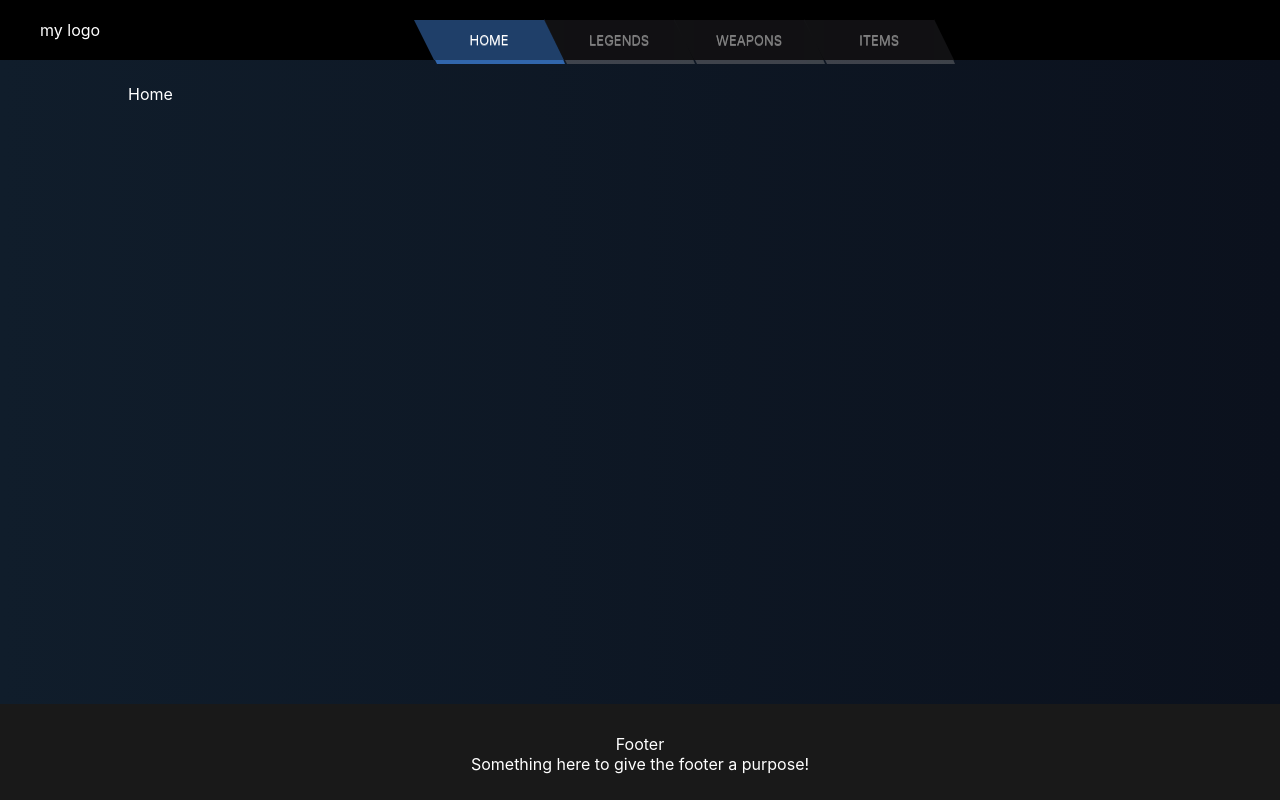
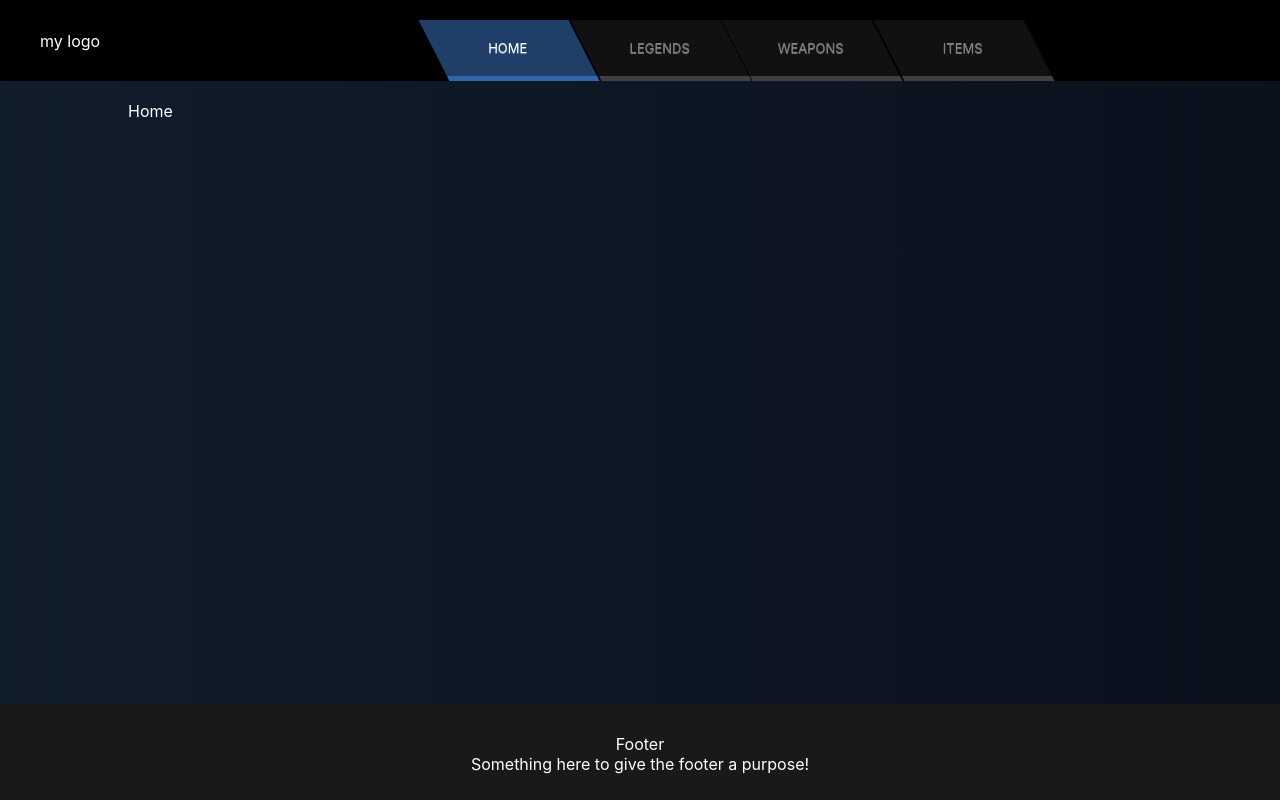
Before and after one commit to Sanins/Apex-legends, a React (Create React App) app: page / in a window 1280 px wide. Built offline with nearby package versions, Linux system fonts and the light colour scheme.

Commit message:
remove lots of after and before and add transform skew

```diff
--- a/src/App.scss
+++ b/src/App.scss
@@ -3,11 +3,6 @@
     display: grid;
     grid-auto-flow: column;
     padding: 0 40px;
-    margin-bottom: 4px;
-
-    // @media only screen and (max-width: 1300px) {
-    //     grid-template-rows: 50px 1fr;
-    // }
 
     @media only screen and (max-width: 1100px) {
         grid-template-columns: 1fr;
--- a/src/components/header/Header.scss
+++ b/src/components/header/Header.scss
@@ -9,7 +9,7 @@
     width: 552px;
     display: grid;
     grid-auto-flow: column;
-    grid-gap: 0.5em;
+    grid-gap: 0.1em;
 
     @media only screen and (max-width: 1100px) {
         width: 100%;
@@ -39,174 +39,55 @@
     }
 
     &__list-item {
+        background-color: #24232879;
+        border-bottom: 5px solid #8382836b;
+        width: 150px;
+        padding: 20px;
+        transform: skew(27deg, 0deg);
         text-decoration: none;
-        width: 110px;
-        cursor: crosshair;
-        position: relative;
-        background: #24232879;
-        line-height: 20px;
-        padding: 10px 3px;
-        list-style-type: none;
+
+        &:hover {
+            background: #1f3f69;
+            border-color: #3166ac;
+
+            & .header__list-item__link {
+                color: #FFFFFF;
+            }
+        }
 
         @media only screen and (max-width: 1100px) {
             background: initial;
             text-align: center;
             width: 100%;
-        }
-
-        &:before {
-            content: "";
-            position: absolute;
-            background: none;
-            border-left: 20px solid transparent;
-            border-right: 0px solid transparent;
-            border-top: 40px solid #24232879;
-            left: -20px;
-            top: 0;
-            z-index: 1;
-
-            @media only screen and (max-width: 1100px) {
-                content: initial;
-            }
-        }
-
-        &:after {
-            content: "";
-            position: absolute;
-            width: 0;
-            height: 0;
-            border-left: 0px solid transparent;
-            border-right: 20px solid transparent;
-            border-bottom: 41px solid #24232879;
-            right: -20px;
-            top: -1px;
-
-            @media only screen and (max-width: 1100px) {
-                content: initial;
-            }
-        }
-
-        &:hover {
-            cursor: pointer;
-            background: #1f3f69;
-
-            @media only screen and (max-width: 1100px) {
-                border: none;
-                background: initial;
-            }
-
-            &:before {
-                left: -19px;
-                border-top-color: #1f3f69;
-            }
-
-            &:after {
-                right: -19px;
-                border-bottom-color: #1f3f69;
-            }
-
-            & .header__list-item__link {
-                color: #FFF;
-
-                &:before {
-                    border-top-color: #3166ac;
-                }
-
-                &:after {
-                    border-bottom-color: #3166ac
-                }
-            }
-
-            & .lala {
-                border-color: #3166ac;
-            }
+            transform: initial;
+            border: none;
         }
 
         &--selected {
             background: #1f3f69;
+            border-color: #3166ac;
 
+            & .header__list-item__link {
+                color: #FFFFFF;
+            }
             @media only screen and (max-width: 1100px) {
                 background: initial;
                 border: none;
                 width: 100%;
             }
-
-            &:before {
-                border-top-color: #1f3f69;
-            }
-
-            &:after {
-                border-bottom-color: #1f3f69;
-            }
-
-            & .header__list-item__link {
-                color: #FFF;
-
-                &:before {
-                    border-top-color: #3166ac;
-                }
-
-                &:after {
-                    border-bottom-color: #3166ac
-                }
-            }
-
-            & .lala {
-                border-color: #3166ac;
-            }
         }
 
         &__link {
-            display: block;
-            text-decoration: none;
+            transform: skew(-27deg, 0deg);
             color: grey;
             text-transform: uppercase;
             text-shadow: 0 1px 0 rgba(255, 255, 255, 0.4);
             text-align: center;
             font-size: 13px;
 
-            &:before {
-                content: "";
-                position: absolute;
-                border-left: 22px solid transparent;
-                border-right: 0px solid transparent;
-                border-top: 44px solid #8382836b;
-                left: -19px;
-                top: 0;
-                z-index: -1;
-
-                @media only screen and (max-width: 1100px) {
-                    content: initial;
-                }
-            }
-
-            &:after {
-                content: "";
-                position: absolute;
-                width: 0;
-                height: 0;
-                border-left: 0px solid transparent;
-                border-right: 18px solid transparent;
-                border-bottom: 44px solid #8382836b;
-                right: -21px;
-                top: 0px;
-                z-index: -1;
-
-                @media only screen and (max-width: 1100px) {
-                    content: initial;
-                }
+            @media only screen and (max-width: 1100px) {
+                transform: initial;
             }
         }
     }
 }
-
-.lala {
-    position: absolute;
-    bottom: -4px;
-    border-bottom: 4px solid #8382836b;
-    width: 100%;
-
-    @media only screen and (max-width: 1100px) {
-        display: none;
-    }
-}
--- a/src/components/header/header.tsx
+++ b/src/components/header/header.tsx
@@ -24,16 +24,16 @@ function Header() {
       <button onClick={toggleHamburger()} className='header__mobile-hamburger'>Show/hide</button>
         <ul className={clsx('header', !hamburgerOpenClose && 'header__close', hamburgerOpenClose && 'header__open')}>
           <NavLink onClick={closeHamburger()} activeClassName="header__list-item--selected" exact to={`/`} className='header__list-item'>
-            <a className='header__list-item__link' ><div className='lala'></div>Home</a>
+            <div className='header__list-item__link' >Home</div>
           </NavLink>
           <NavLink onClick={closeHamburger()} activeClassName="header__list-item--selected" exact to={`/legends`} className='header__list-item'>
-            <a className='header__list-item__link' ><div className='lala'></div>legends</a>
+            <div className='header__list-item__link' >Legends</div>
           </NavLink>
           <NavLink onClick={closeHamburger()} activeClassName="header__list-item--selected" exact to={`/weapons`} className='header__list-item'>
-            <a className='header__list-item__link' ><div className='lala'></div>Weapons</a>
+            <div className='header__list-item__link' >Weapons</div>
           </NavLink>
           <NavLink onClick={closeHamburger()} activeClassName="header__list-item--selected" exact to={`/items`} className='header__list-item'>
-            <a className='header__list-item__link' ><div className='lala'></div>items</a>
+            <div className='header__list-item__link' >items</div>
           </NavLink>
         </ul>
     </>
```
